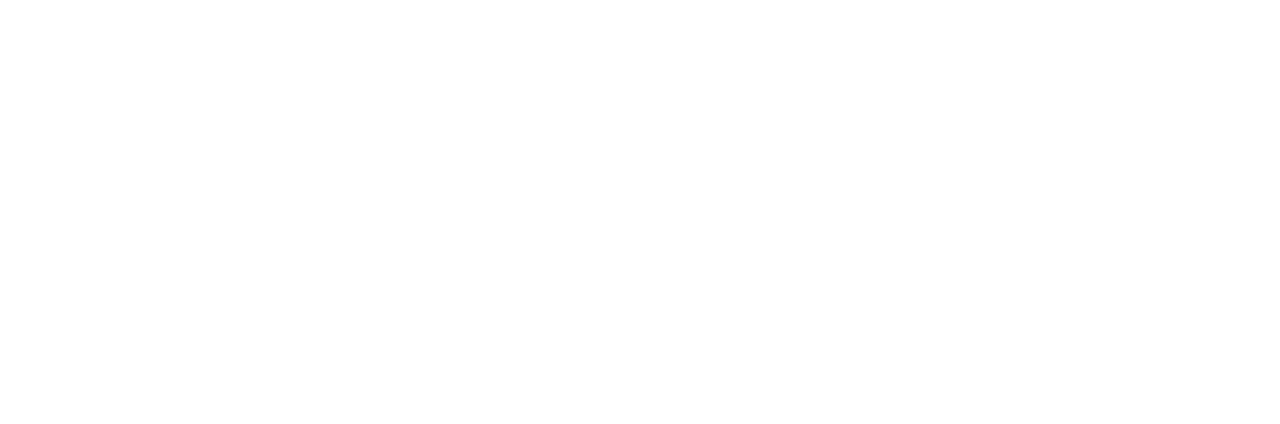
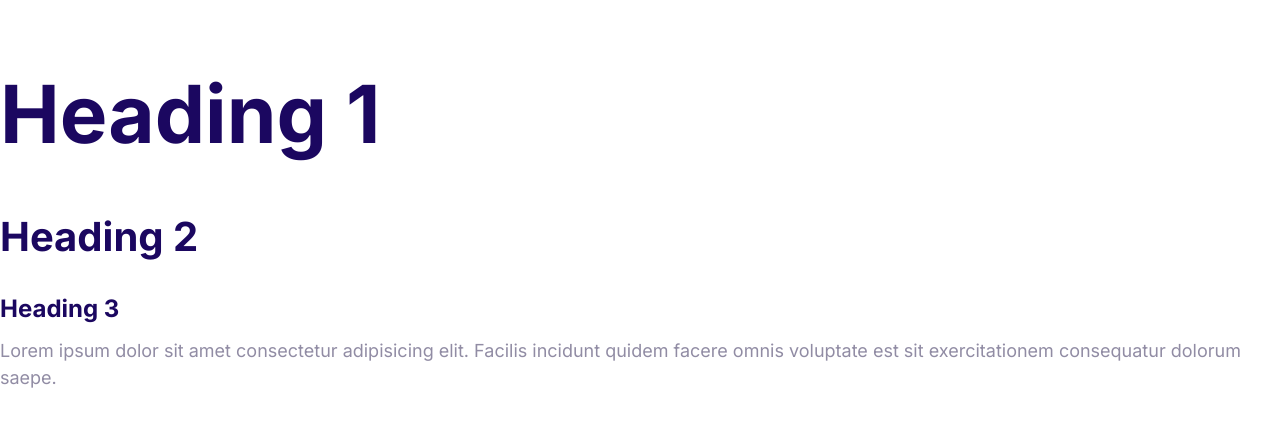
Before and after one commit to emblema/html-css-course-project, a plain HTML site: page index.html in a window 1280 px wide. Drawn offline with Linux system fonts and the light colour scheme.

Commit message:
Define the styles for the fonts

```diff
--- a/css/styles.css
+++ b/css/styles.css
@@ -5,3 +5,56 @@
   --color-headings: #1b0760;
   --color-body: #918ca4;
 }
+
+html {
+  /* 62% of 16px = 10px */
+  font-size: 62.5%;
+}
+
+body {
+  font-family: Inter, Arial, Helvetica, sans-serif;
+  font-size: 2.4rem;
+  line-height: 1.5;
+  color: var(--color-body);
+}
+
+h1,
+h2,
+h3 {
+  color: var(--color-headings);
+  margin-bottom: 1rem;
+}
+
+h1 {
+  font-size: 7rem;
+}
+
+h1 {
+  font-size: 4rem;
+}
+
+h3 {
+  font-size: 3rem;
+}
+
+p {
+  margin-top: 0%;
+}
+
+@media screen and (min-width: 1024px) {
+  body {
+    font-size: 1.8rem;
+  }
+
+  h1 {
+    font-size: 8rem;
+  }
+
+  h2 {
+    font-size: 4rem;
+  }
+
+  h3 {
+    font-size: 2.4rem;
+  }
+}
--- a/index.html
+++ b/index.html
@@ -4,8 +4,22 @@
     <meta charset="UTF-8" />
     <meta name="viewport" content="width=device-width, initial-scale=1.0" />
     <title>Document</title>
+    <link rel="preconnect" href="https://fonts.gstatic.com" />
+    <link
+      href="https://fonts.googleapis.com/css2?family=Inter:wght@400;700&display=swap"
+      rel="stylesheet"
+    />
     <link rel="stylesheet" href="css/normalize.css" />
     <link rel="stylesheet" href="css/styles.css" />
   </head>
-  <body></body>
+  <body>
+    <h1>Heading 1</h1>
+    <h2>Heading 2</h2>
+    <h3>Heading 3</h3>
+    <p>
+      Lorem ipsum dolor sit amet consectetur adipisicing elit. Facilis incidunt
+      quidem facere omnis voluptate est sit exercitationem consequatur dolorum
+      saepe.
+    </p>
+  </body>
 </html>
```
